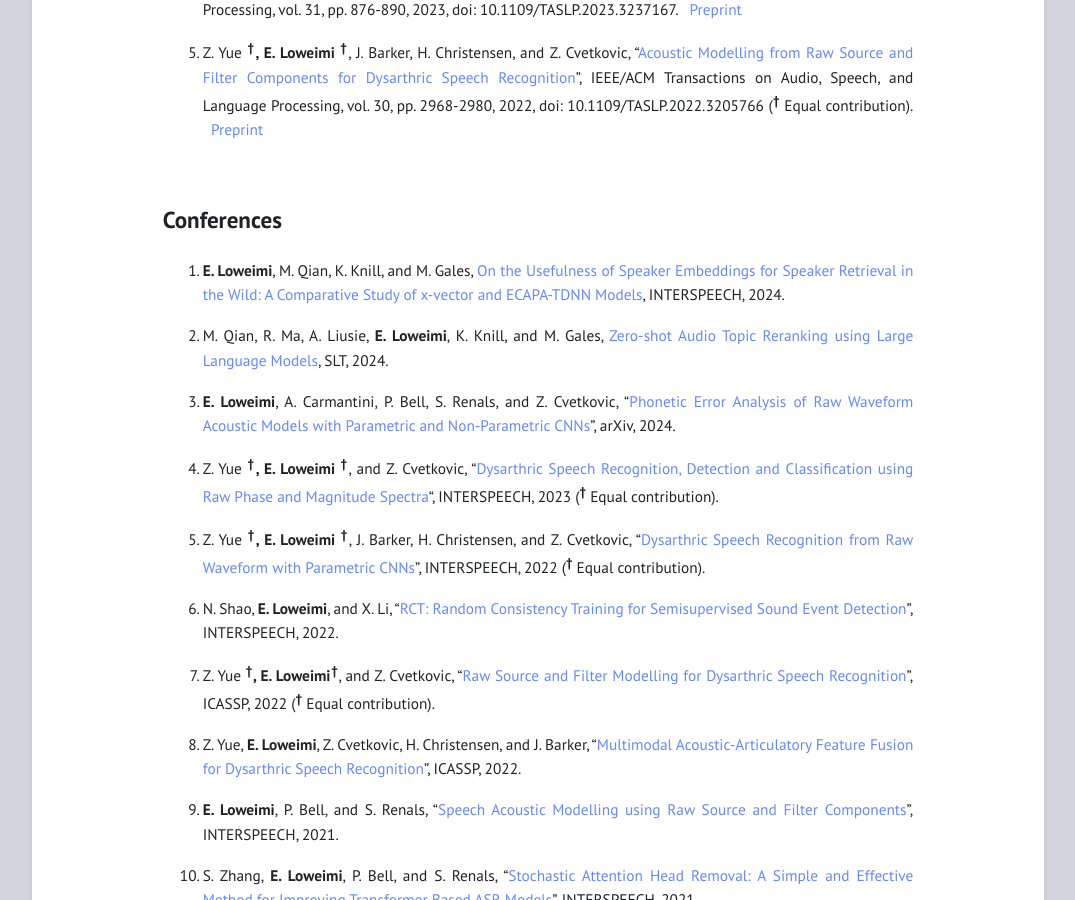
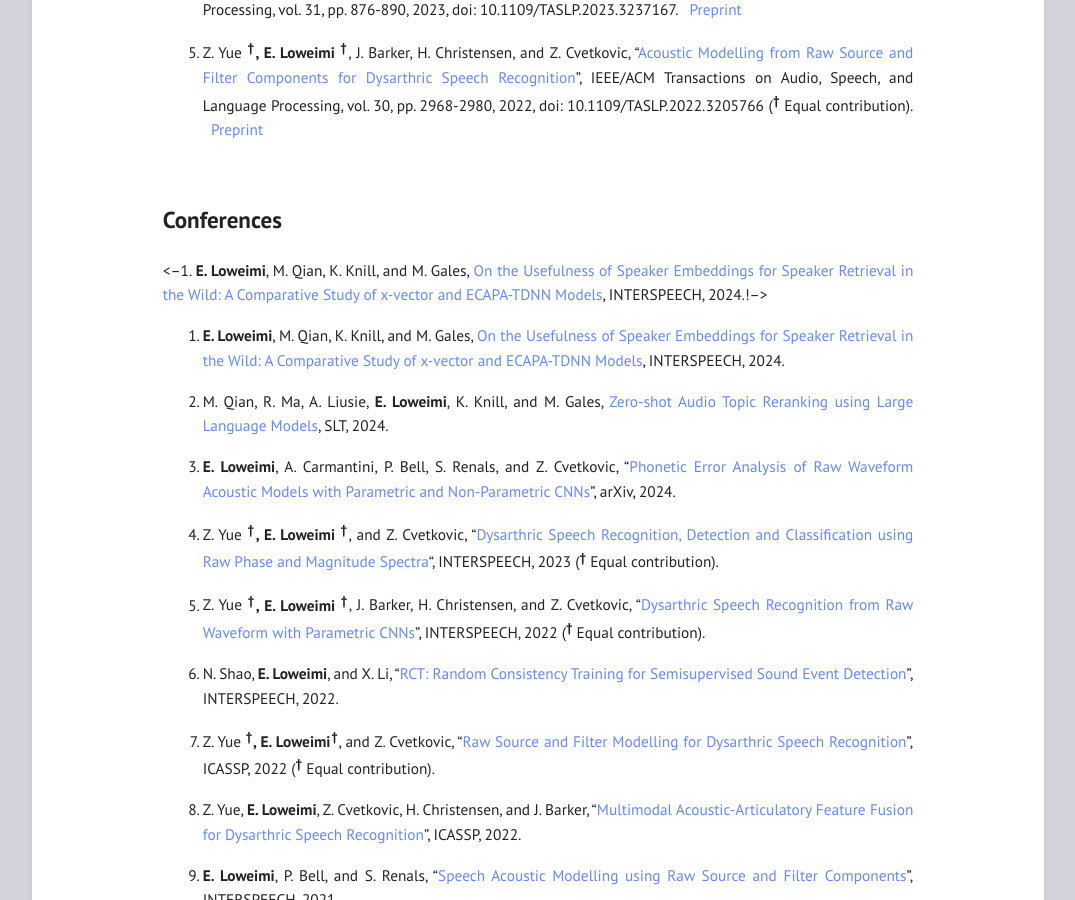
Before and after one commit to eloweimi/eloweimi.github.io, a Jekyll site: the page built from publications.md, in a window 1280 px wide and 900 px high, scrolled down 662 px. Shown: the whole window, without its empty margins (102-1177 px from the left). Built offline with Jekyll 4.4.1, drawn with Linux system fonts in a browser that asks for light colours.

Commit message:
Update publications.md

```diff
--- a/publications.md
+++ b/publications.md
@@ -25,6 +25,10 @@
 <br>
 
 ## Conferences ##
+
+<--1. **E. Loweimi**, M. Qian, K. Knill, and M. Gales, [On the Usefulness of Speaker Embeddings for Speaker Retrieval in the Wild:
+A Comparative Study of x-vector and ECAPA-TDNN Models](https://www.isca-archive.org/interspeech_2024/loweimi24_interspeech.html), INTERSPEECH, 2024.!-->
+
 
 1. **E. Loweimi**, M. Qian, K. Knill, and M. Gales, [On the Usefulness of Speaker Embeddings for Speaker Retrieval in the Wild:
 A Comparative Study of x-vector and ECAPA-TDNN Models](https://www.isca-archive.org/interspeech_2024/loweimi24_interspeech.html), INTERSPEECH, 2024.
```
